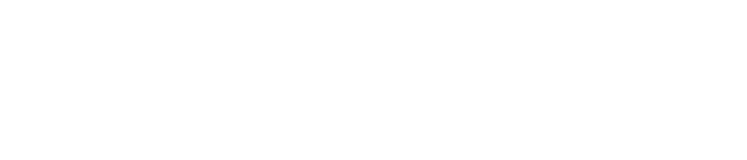
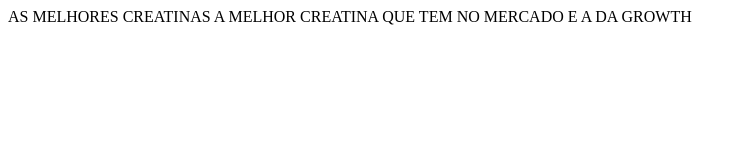
Before and after one commit to Cortezzofc/Cortez-htmll, a plain HTML site: page index.html in a window 1280 px wide. Shown: the whole page, without its empty margins (0-747 px from the left). Drawn offline with Linux system fonts and the light colour scheme.

Commit message:
index.html

```diff
--- a/index.html
+++ b/index.html
@@ -6,6 +6,8 @@
     <title>Document</title>
 </head>
 <body>
+    AS MELHORES CREATINAS
 
+    A MELHOR CREATINA QUE TEM NO MERCADO E A DA GROWTH
 </body>
 </html>
```
